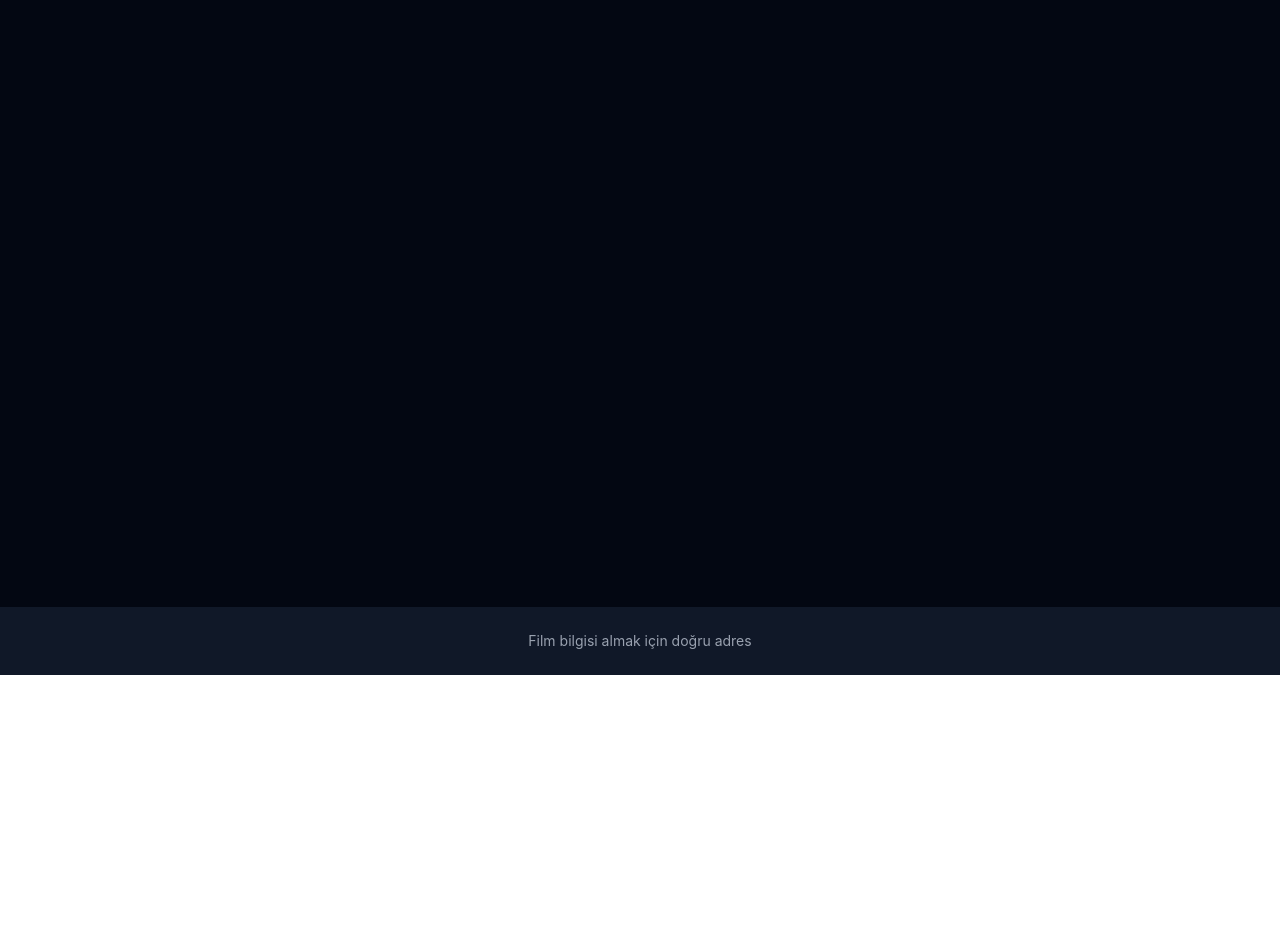
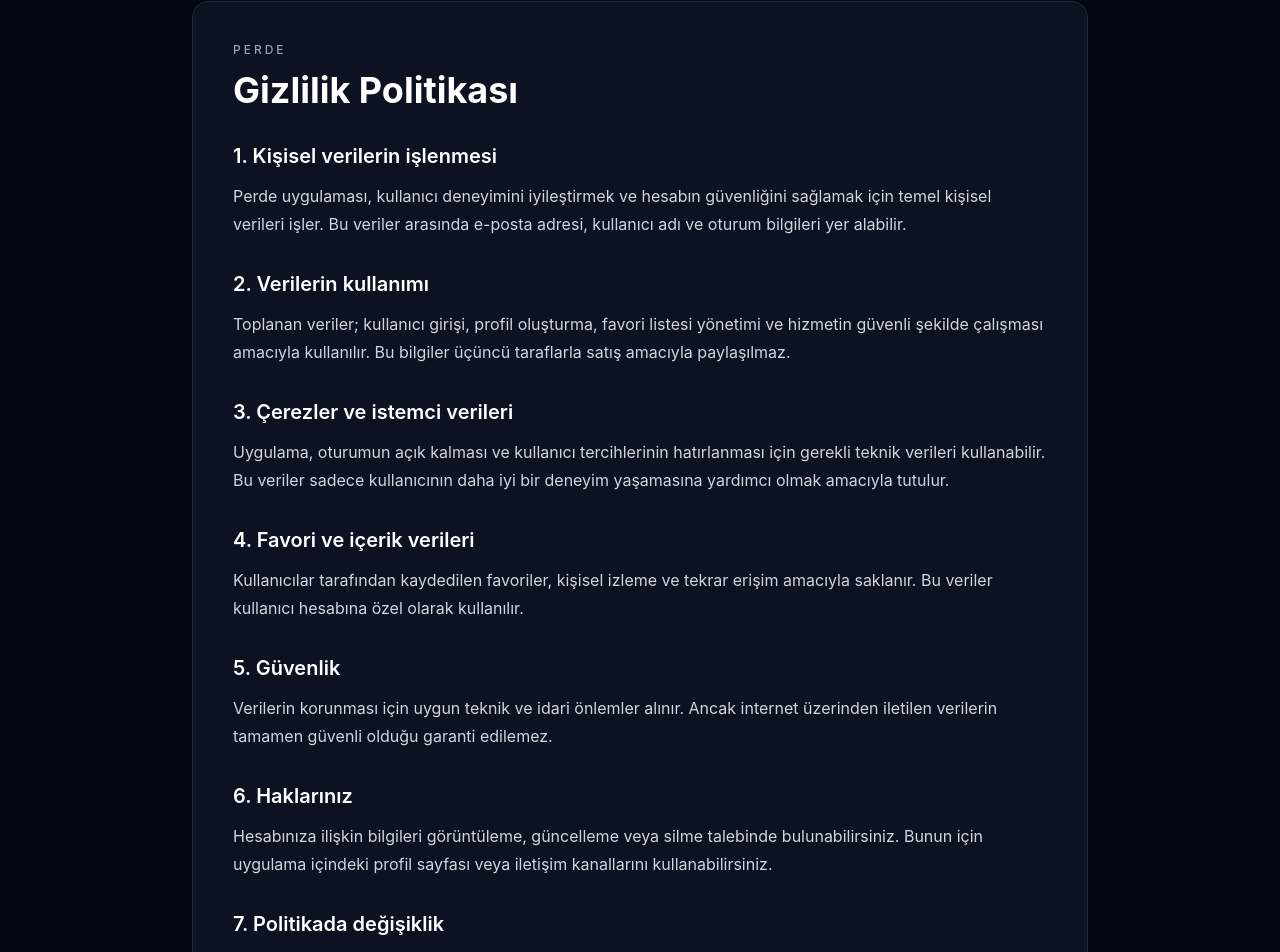
Before and after one commit to mfurkan80/perde, a React (Vite) app: page /privacy in a window 1280 px wide. Shown: the part 125-1077 px from the top of the page. Before the commit the page ends 800 px from the top, so only its background shows below. Built offline with nearby package versions, Linux system fonts and the light colour scheme; no server answers.

Commit message:
added privacy page

```diff
--- a/src/App.tsx
+++ b/src/App.tsx
@@ -1,18 +1,20 @@
+import { useEffect } from "react";
 import { Route, Routes } from "react-router-dom";
+import { fetchCurrentUser } from "./api/auth";
+import ProductedRoute from "./components/ProductedRoute";
+import ScrollToTop from "./components/ScrollToTop";
+import MainLayout from "./layouts/MainLayout";
+import FavoritesPage from "./pages/FavoritesPage";
 import HomePage from "./pages/HomePage";
-import MainLayout from "./layouts/MainLayout";
-import SearchPage from "./pages/SearchPage";
 import LoginPage from "./pages/LoginPage";
-import RegisterPage from "./pages/RegisterPage";
-import FavoritesPage from "./pages/FavoritesPage";
 import MovieDetailPage from "./pages/MovieDetailPage";
 import NotFoundPage from "./pages/NotFoundPage";
+import PrivacyPolicyPage from "./pages/PrivacyPolicyPage";
+import ProfilePage from "./pages/ProfilePage";
+import RegisterPage from "./pages/RegisterPage";
+import SearchPage from "./pages/SearchPage";
+import { logout, setLoading, setUser } from "./store/authSlice";
 import { useAppDispatch, useAppSelector } from "./store/hooks";
-import { useEffect } from "react";
-import { logout, setLoading, setUser } from "./store/authSlice";
-import { fetchCurrentUser } from "./api/auth";
-import ProductedRoute from "./components/ProductedRoute";
-import ProfilePage from "./pages/ProfilePage";
 
 const App = () => {
   const dispatch = useAppDispatch();
@@ -29,6 +31,8 @@
   }, [token, dispatch]);
 
   return (
+    <>
+      <ScrollToTop />
       <Routes>
         <Route element={<MainLayout />}>
           <Route index element={<HomePage />} />
@@ -53,8 +57,10 @@
               </ProductedRoute>
             }
           />
+          <Route path="/privacy" element={<PrivacyPolicyPage />} />
         </Route>
       </Routes>
+    </>
   );
 };
 
--- /dev/null
+++ b/src/components/ScrollToTop.tsx
@@ -0,0 +1,18 @@
+import { useEffect } from "react";
+import { useLocation } from "react-router-dom";
+
+const ScrollToTop = () => {
+  const { pathname } = useLocation();
+
+  useEffect(() => {
+    window.scrollTo({
+      top: 0,
+      left: 0,
+      behavior: "instant",
+    });
+  }, [pathname]);
+
+  return null;
+};
+
+export default ScrollToTop;
--- a/src/layouts/MainLayout.tsx
+++ b/src/layouts/MainLayout.tsx
@@ -28,8 +28,16 @@
       <main className="max-w-7xl mx-auto px-4 py-6 w-full flex-1">
         <Outlet />
       </main>
-      <footer className="bg-gray-900 text-gray-400 text-sm px-4 py-6 text-center">
-        Film bilgisi almak için doğru adres
+      <footer className="border-t border-gray-800 bg-gray-900">
+        <div className="mx-auto flex max-w-7xl flex-col items-center justify-center gap-2 px-4 py-4 text-sm">
+          <p className="text-gray-400">Film bilgisi almak için doğru adres</p>
+          <Link
+            to="/privacy"
+            className="text-gray-300 transition-colors duration-200 hover:text-white hover:underline"
+          >
+            Gizlilik Politikası
+          </Link>
+        </div>
       </footer>
     </div>
   );
--- /dev/null
+++ b/src/pages/PrivacyPolicyPage.tsx
@@ -0,0 +1,94 @@
+const PrivacyPolicyPage = () => {
+  return (
+    <div className="max-w-4xl mx-auto py-8">
+      <div className="rounded-2xl border border-gray-800 bg-gray-900/70 p-6 md:p-10 shadow-lg shadow-black/20">
+        <p className="text-xs font-medium uppercase tracking-[0.25em] text-gray-400">
+          Perde
+        </p>
+        <h1 className="mt-3 text-3xl font-bold text-white md:text-4xl">
+          Gizlilik Politikası
+        </h1>
+
+        <div className="mt-8 space-y-8 text-gray-300">
+          <section>
+            <h2 className="text-xl font-semibold text-white">
+              1. Kişisel verilerin işlenmesi
+            </h2>
+            <p className="mt-3 leading-7">
+              Perde uygulaması, kullanıcı deneyimini iyileştirmek ve hesabın
+              güvenliğini sağlamak için temel kişisel verileri işler. Bu veriler
+              arasında e-posta adresi, kullanıcı adı ve oturum bilgileri yer
+              alabilir.
+            </p>
+          </section>
+
+          <section>
+            <h2 className="text-xl font-semibold text-white">
+              2. Verilerin kullanımı
+            </h2>
+            <p className="mt-3 leading-7">
+              Toplanan veriler; kullanıcı girişi, profil oluşturma, favori
+              listesi yönetimi ve hizmetin güvenli şekilde çalışması amacıyla
+              kullanılır. Bu bilgiler üçüncü taraflarla satış amacıyla
+              paylaşılmaz.
+            </p>
+          </section>
+
+          <section>
+            <h2 className="text-xl font-semibold text-white">
+              3. Çerezler ve istemci verileri
+            </h2>
+            <p className="mt-3 leading-7">
+              Uygulama, oturumun açık kalması ve kullanıcı tercihlerinin
+              hatırlanması için gerekli teknik verileri kullanabilir. Bu veriler
+              sadece kullanıcının daha iyi bir deneyim yaşamasına yardımcı olmak
+              amacıyla tutulur.
+            </p>
+          </section>
+
+          <section>
+            <h2 className="text-xl font-semibold text-white">
+              4. Favori ve içerik verileri
+            </h2>
+            <p className="mt-3 leading-7">
+              Kullanıcılar tarafından kaydedilen favoriler, kişisel izleme ve
+              tekrar erişim amacıyla saklanır. Bu veriler kullanıcı hesabına
+              özel olarak kullanılır.
+            </p>
+          </section>
+
+          <section>
+            <h2 className="text-xl font-semibold text-white">5. Güvenlik</h2>
+            <p className="mt-3 leading-7">
+              Verilerin korunması için uygun teknik ve idari önlemler alınır.
+              Ancak internet üzerinden iletilen verilerin tamamen güvenli olduğu
+              garanti edilemez.
+            </p>
+          </section>
+
+          <section>
+            <h2 className="text-xl font-semibold text-white">6. Haklarınız</h2>
+            <p className="mt-3 leading-7">
+              Hesabınıza ilişkin bilgileri görüntüleme, güncelleme veya silme
+              talebinde bulunabilirsiniz. Bunun için uygulama içindeki profil
+              sayfası veya iletişim kanallarını kullanabilirsiniz.
+            </p>
+          </section>
+
+          <section>
+            <h2 className="text-xl font-semibold text-white">
+              7. Politikada değişiklik
+            </h2>
+            <p className="mt-3 leading-7">
+              Bu gizlilik politikası zaman zaman güncellenebilir. Önemli
+              değişiklikler uygulama içinde duyurulacak ve kullanıcılar
+              bilgilendirilecektir.
+            </p>
+          </section>
+        </div>
+      </div>
+    </div>
+  );
+};
+
+export default PrivacyPolicyPage;
```
Lines whose indentation alone changed are shown as unchanged.
